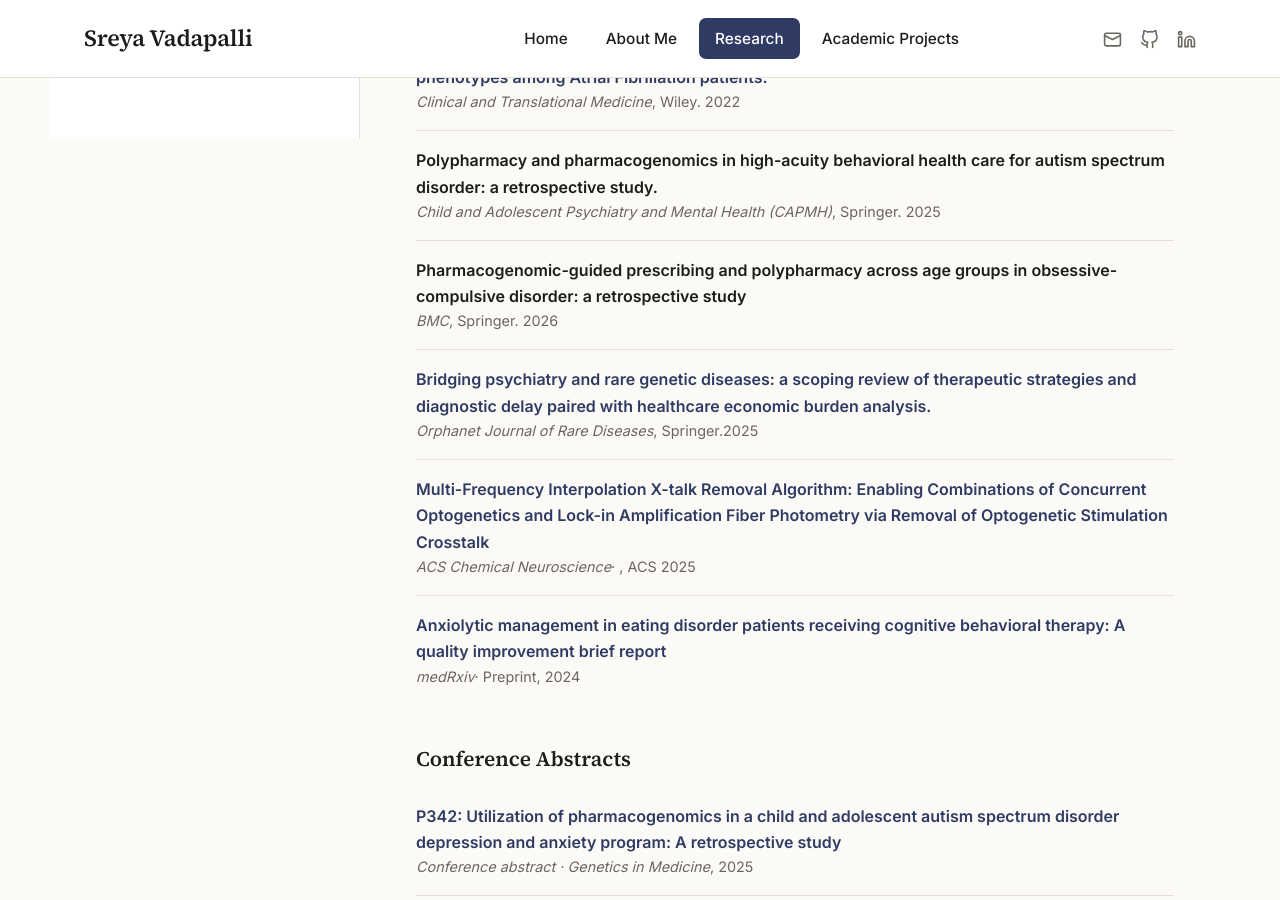
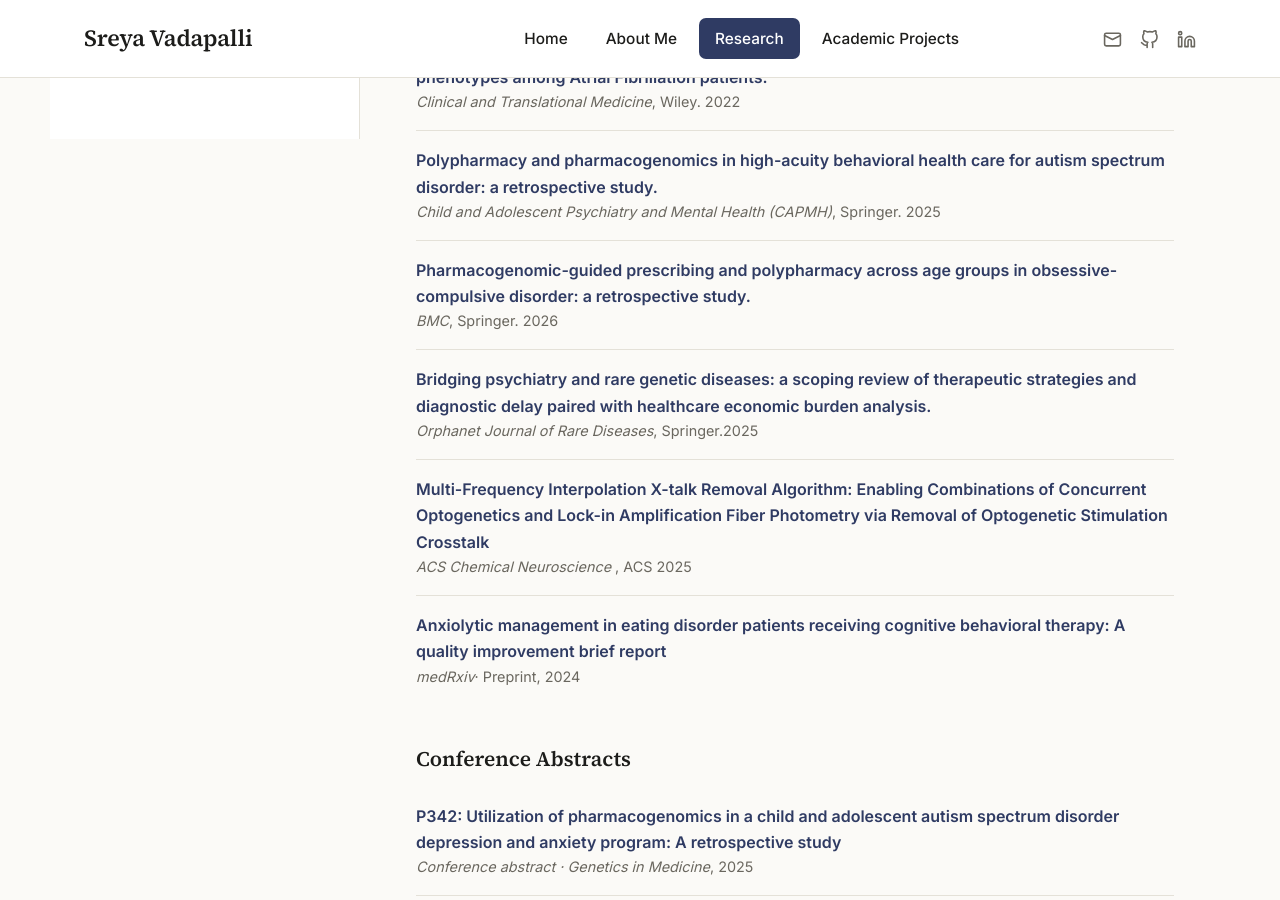
Before and after one commit to SreyaVadapalli/SreyaVadapalli.github.io, a Jekyll site: the page built from research.html, in a window 1280 px wide and 900 px high, scrolled down 520 px. Built offline with Jekyll 4.4.1, drawn with Linux system fonts in a browser that asks for light colours.

Commit message:
publications

```diff
--- a/research.html
+++ b/research.html
@@ -34,21 +34,20 @@ permalink: /research/
     <div class="item-meta"><em>Clinical and Translational Medicine</em>, Wiley. 2022 </div>
   </li>
 
-
-  <li>
-    <div class="item-title">Polypharmacy and pharmacogenomics in high-acuity behavioral health care for autism spectrum disorder: a retrospective study. </a>
-      <a href="https://pubmed.ncbi.nlm.nih.gov/40399951/" target="_blank" rel="noopener"> </a>
+   <li>
+    <div class="item-title">
+      <a href="https://pubmed.ncbi.nlm.nih.gov/40399951/" target="_blank" rel="noopener"> Polypharmacy and pharmacogenomics in high-acuity behavioral health care for autism spectrum disorder: a retrospective study. </a>
     </div>
     <div class="item-meta"><em>Child and Adolescent Psychiatry and Mental Health (CAPMH)</em>, Springer. 2025</div>
   </li>
 
-
-<li>
-    <div class="item-title">Pharmacogenomic-guided prescribing and polypharmacy across age groups in obsessive-compulsive disorder: a retrospective study </a>
-      <a href="https://link.springer.com/article/10.1186/s12888-026-08073-2" target="_blank" rel="noopener"> </a>
+ <li>
+    <div class="item-title">
+      <a href="https://link.springer.com/article/10.1186/s12888-026-08073-2" target="_blank" rel="noopener">Pharmacogenomic-guided prescribing and polypharmacy across age groups in obsessive-compulsive disorder: a retrospective study.</a>
     </div>
     <div class="item-meta"><em>BMC</em>, Springer. 2026</div>
   </li>
+
 
 
   <li>
@@ -64,7 +63,7 @@ permalink: /research/
     <div class="item-title">
       <a href="https://pubs.acs.org/acncdm/article/16/9/1694/3690896/Multi-Frequency-Interpolation-X-talk-Removal" target="_blank" rel="noopener">Multi-Frequency Interpolation X-talk Removal Algorithm: Enabling Combinations of Concurrent Optogenetics and Lock-in Amplification Fiber Photometry via Removal of Optogenetic Stimulation Crosstalk</a>
     </div>
-    <div class="item-meta"><em>ACS Chemical Neuroscience</em>· , ACS 2025</div>
+    <div class="item-meta"><em>ACS Chemical Neuroscience</em> , ACS 2025</div>
   </li>
 
   <li>
```
